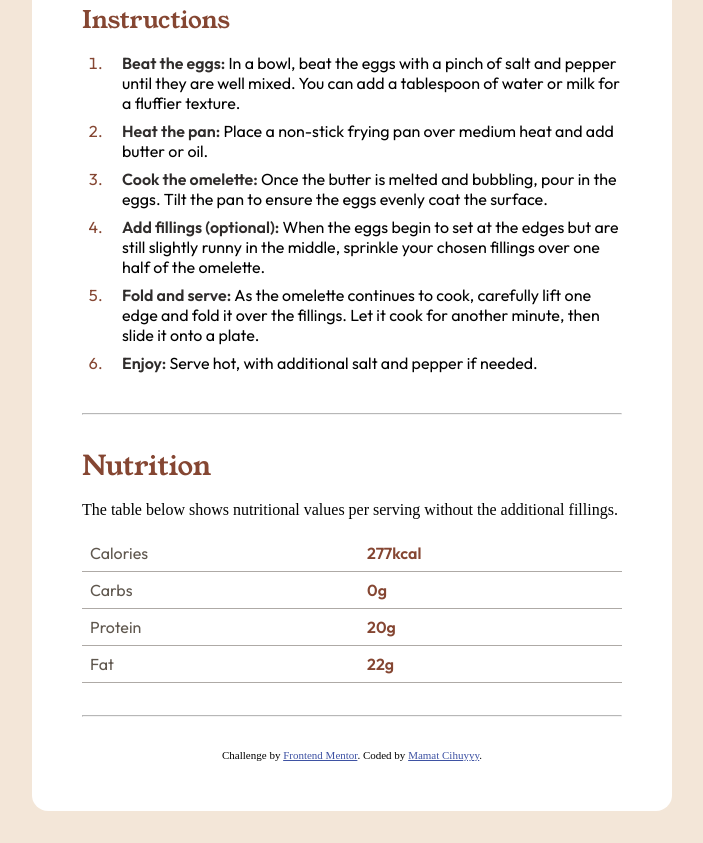
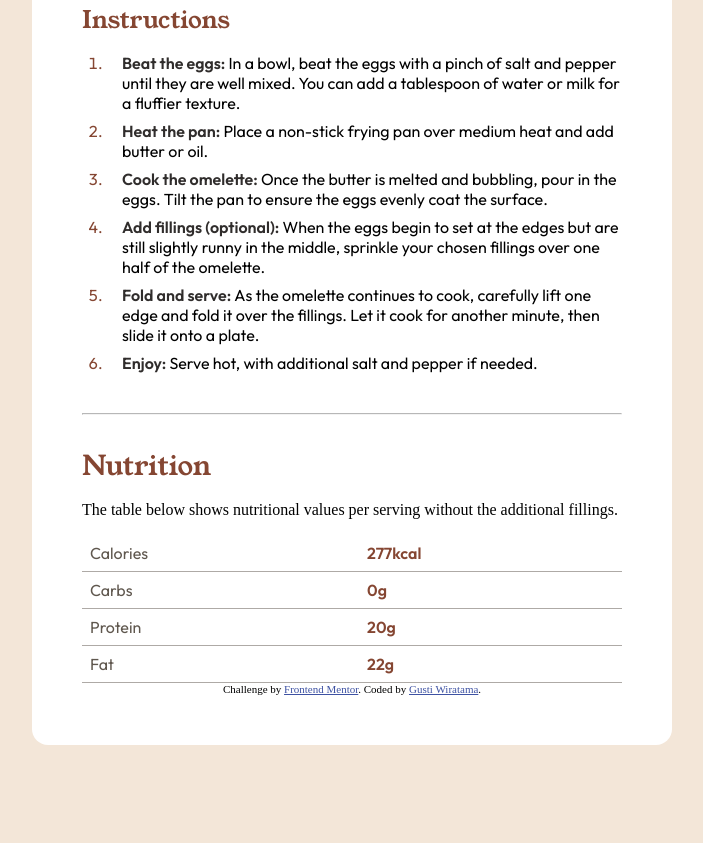
Before and after one commit to GustiWiratama/recipe-page, a plain HTML site: page index.html in a window 1280 px wide. Shown: the part 981-1824 px from the top of the page, without its empty margins (288-991 px from the left). After the commit the page ends 1758 px from the top, so only its background shows below. Drawn offline with Linux system fonts and the light colour scheme.

Commit message:
fix(code)
mengedit footer

```diff
--- a/index.html
+++ b/index.html
@@ -130,12 +130,11 @@
             </table>
           </div>
         </div>
-        <hr />
         <div class="attribution">
           Challenge by
           <a href="https://www.frontendmentor.io?ref=challenge" target="_blank"
             >Frontend Mentor</a
-          >. Coded by <a href="#">Mamat Cihuyyy</a>.
+          >. Coded by <a href="#">Gusti Wiratama</a>.
         </div>
       </div>
     </div>
```
